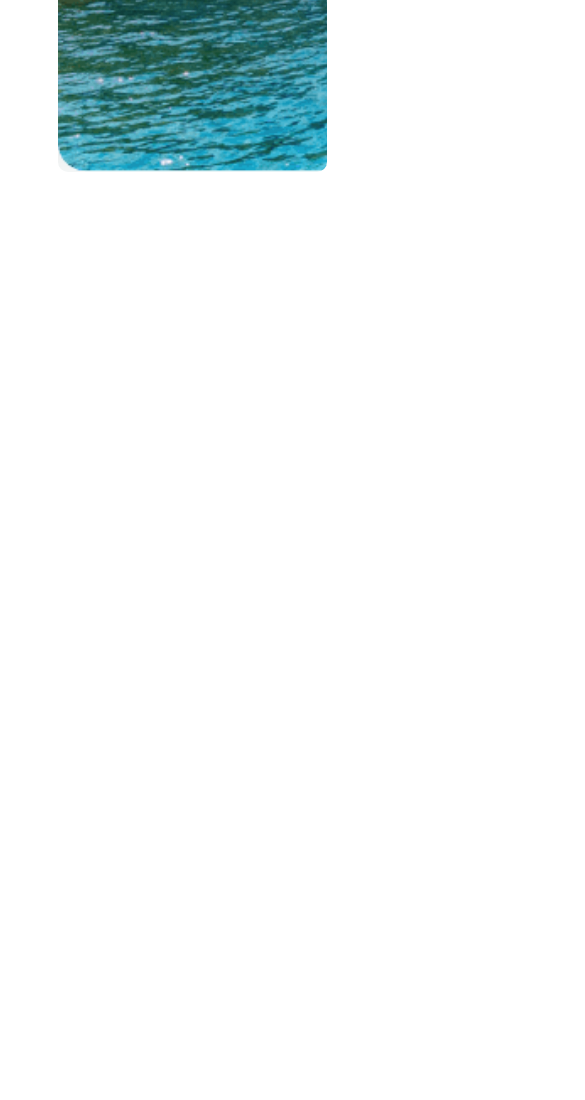
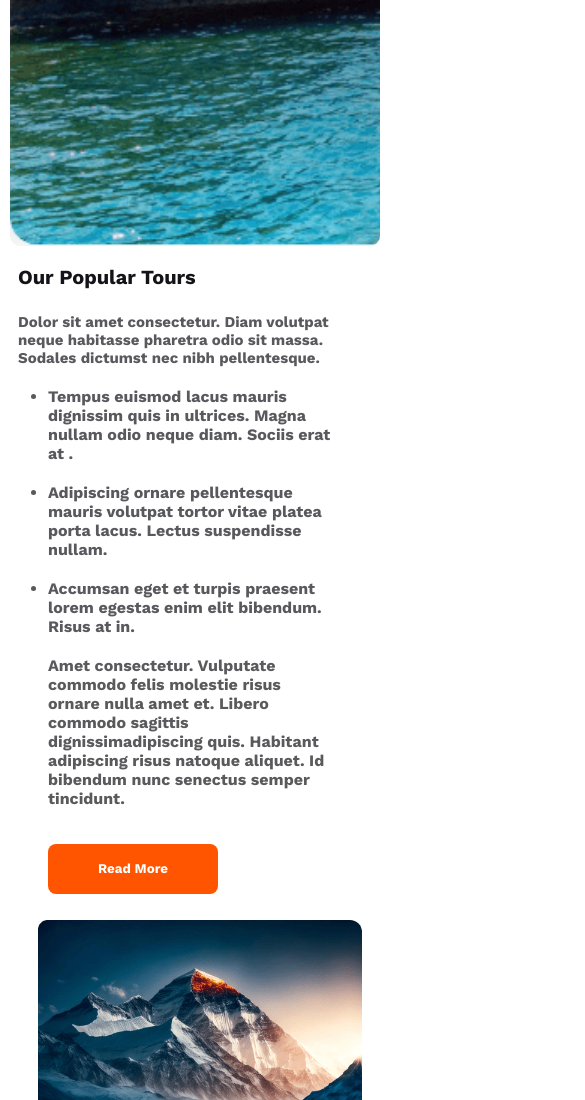
Before and after one commit to CODING019/My-Responsive-Website, a plain HTML site: page index.html in a window 390 px wide. Shown: the part 900-2000 px from the top of the page, 585 px wide, since content can reach past the window. Before the commit the page ends 1110 px from the top, so only its background shows below. Drawn offline with nearby package versions, Linux system fonts and the light colour scheme.

Commit message:
main container added

```diff
--- a/index.html
+++ b/index.html
@@ -30,9 +30,10 @@
         <div class="banner">
             <div class="banner-text">
                 <h3 class="text-style">Explore Your Travel</h3>
-                <p class="description-style">Dolor sit amet consectetur. Nullam suspendisse vitae ultricies dolor adipiscing. In et odio  enim ac quis sapien urna eu phasellus.</p>
+                <p class="description-style">Dolor sit amet consectetur. Nullam suspendisse vitae ultricies dolor
+                    adipiscing. In et odio enim ac quis sapien urna eu phasellus.</p>
                 <div class="input-container">
-                   <input class="input-desgin-only" type="text" placeholder="Where go">
+                    <input class="input-desgin-only" type="text" placeholder="Where go">
                     <select class="input-desgin">
                         <option value="">When</option>
                     </select>
@@ -41,14 +42,34 @@
                     </select>
                     <button class="btn-primary">Find Now</button>
                 </div>
-                </div>
+            </div>
 
-            </div>
+        </div>
         </div>
     </header>
-    <!--Header-section-end -->
+    <!--Header-Section-End -->
     <main>
-
+        <!-- Feature-Section-Start -->
+        <section class="chart-container">
+         <div class="chart-title-container">
+         <h1 class="chart-title">Our Popular Tours</h1>
+         <p class="chart-description">Dolor sit amet consectetur. Diam volutpat neque habitasse pharetra odio sit massa. Sodales dictumst
+         nec nibh pellentesque.</p>
+         <ul>
+         <li>Tempus euismod lacus mauris dignissim quis in ultrices. Magna nullam odio neque diam. Sociis
+          erat at .</li>
+         <li>Adipiscing ornare pellentesque mauris volutpat tortor vitae platea porta lacus. Lectus
+         suspendisse nullam.</li>
+         <li> Accumsan eget et turpis praesent lorem egestas enim elit bibendum. Risus at in.</li>
+          <p class="chart-description-end">Amet consectetur. Vulputate commodo felis molestie risus        ornare nulla amet et. Libero commodo sagittis dignissimadipiscing quis. Habitant adipiscing
+        risus natoque aliquet. Id bibendum nunc senectus semper tincidunt. </p>
+         </ul>
+         <button class="btn-primary-2">Read More</button>
+            </div>
+         <div class="chart-img-container">
+            <img src="image/Images/Rectangle 4.png" alt="">
+            </div>
+        </section>
     </main>
     <footer>
 
--- a/style/style.css
+++ b/style/style.css
@@ -65,7 +65,7 @@
  /*Banner-Section*/
  .banner {
      position: relative;
-     width: 98%;
+     width: 100%;
      display: flex;
      margin-top: 60px;
      height: 100vh;
@@ -77,6 +77,7 @@
      justify-content: center;
      align-items: center;
  }
+
  .banner-text {
      position: absolute;
      top: 10%;
@@ -119,7 +120,7 @@
  }
 
  .input-desgin-only {
-     width: 170px;
+     width: 160px;
      height: 8.3vh;
      border-radius: 8px;
      padding-left: 15px;
@@ -133,5 +134,126 @@
      border-radius: 8px;
      background: #FF5400;
      color: #FFF;
-    border: 0;
+     border: 0;
  }
+
+ /*Feature-Section-Style*/
+ .chart-container {
+     display: flex;
+     padding-right: 50px;
+     gap: 59px;
+ }
+
+ .chart-title {
+     margin-left: 48px;
+     margin-bottom: 24px;
+     color: #131318;
+     font-size: 40px;
+     font-weight: 800;
+ }
+
+ .chart-description {
+     margin-left: 50px;
+     margin-bottom: 20px;
+     color: rgba(19, 19, 24, 0.70);
+     font-size: 16px;
+     font-weight: 400;
+ }
+
+ .chart-description-end {
+     color: #5A5A5D;
+     font-size: 16px;
+     font-weight: 600;
+ }
+
+ .chart-container ul {
+     margin-left: 45px;
+ }
+
+ .chart-container li {
+     margin-bottom: 20px;
+     color: rgba(19, 19, 24, 0.70);
+     font-size: 16px;
+     font-weight: 400;
+ }
+
+ .btn-primary-2 {
+     margin-left: 50px;
+     width: 170px;
+     height: 50px;
+     border-radius: 8px;
+     background: #FF5400;
+     color: #FFF;
+     border: 0;
+     margin-top: 20px;
+ }
+
+ /*Responsive-Desgin*/
+
+ @media screen and (max-width:576px) {
+    /*Nav-Section-start*/
+    nav {
+         flex-direction: column;
+     }
+
+     nav ul {
+         flex-direction: column;
+     }
+/*Nav-Section-nd*/
+
+/*Input-Section-Start*/
+     header {
+         padding: 2px;
+     }
+
+     .description-style {
+         margin-bottom: 5px;
+         padding-left: 10px;
+         padding-right: 10px;
+     }
+
+     .text-style {
+         font-size: 20px;
+     }
+
+     .input-container {
+         flex-direction: column;
+         gap: 15px;
+         padding: 10px;
+     }
+
+     .btn-primary,
+     .input-desgin {
+         width: 250px;
+     }
+
+     .input-desgin-only {
+         width: 232px;
+     }
+     /*Input-Desgin-End*/
+    /*Chart-Section-Start*/
+    .chart-container{
+        flex-direction: column;
+        gap: 26px;
+ }
+ .chart-img-container img{
+    width: 100%;
+    padding-left: 30px;
+    border-radius: 12px;
+ }
+ .chart-title{
+    margin-left: 10px;
+    font-size: 20px;
+ }
+ .chart-description{
+    margin-left: 10px;
+    font-size:15px ;
+ }
+ .chart-container ul{
+margin-left: 0px;
+ }
+.btn-primary-2{
+    margin-left: 40px;
+}
+
+ }
```
